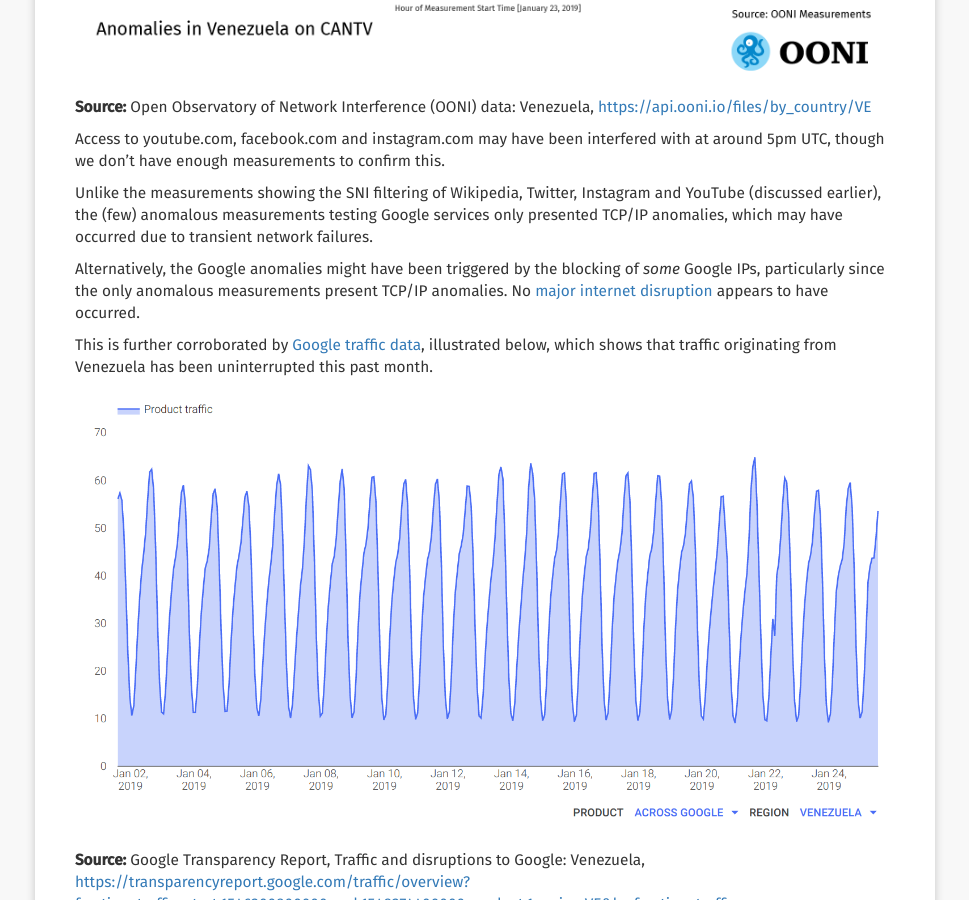
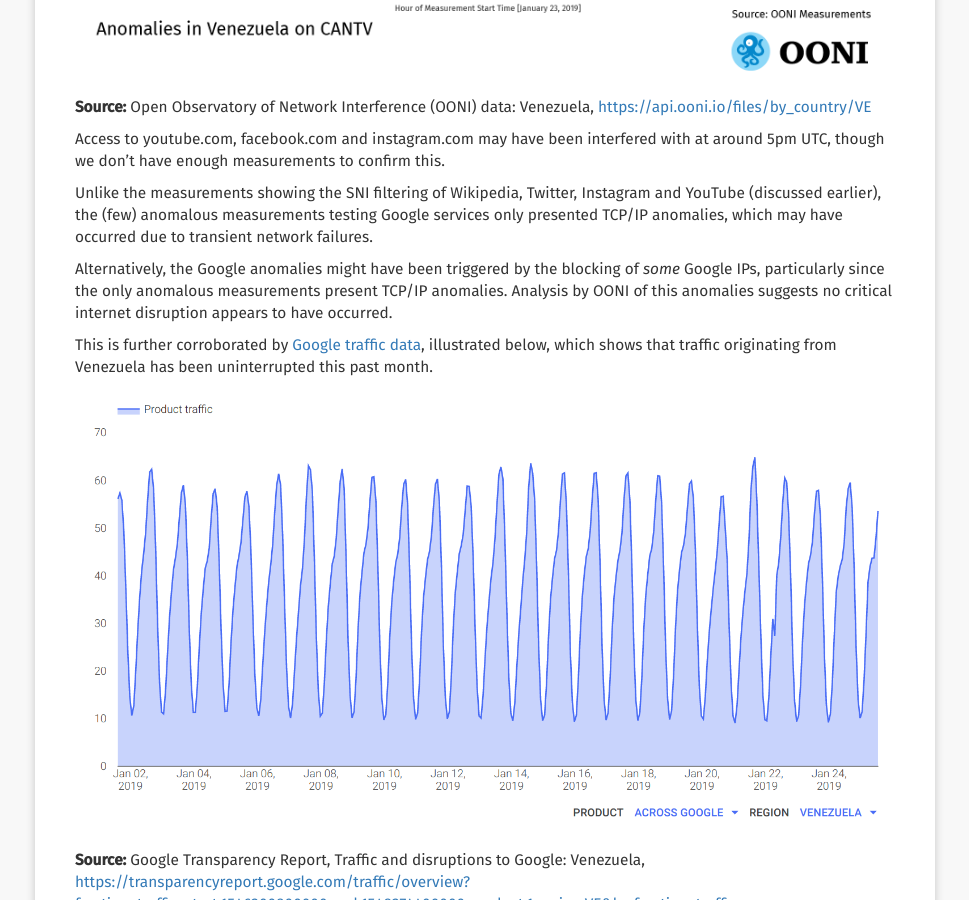
Before and after one commit to VEinteligente/VESinFiltro, a Jekyll site: the page built from _noticias/2019-01-29-report-2019-january.md, in a window 1280 px wide and 900 px high, scrolled down 7582 px. Shown: the whole window, without its empty margins (155-1124 px from the left). Built offline with Jekyll 4.4.1, drawn with Linux system fonts in a browser that asks for light colours; nearby versions of some CDN libraries.

Commit message:
Changes to mention of "No Major internet disruptions"

```diff
--- a/_noticias/2019-01-29-report-2019-january.md
+++ b/_noticias/2019-01-29-report-2019-january.md
@@ -327,8 +327,7 @@
 
 Alternatively, the Google anomalies might have been triggered by the
 blocking of *some* Google IPs, particularly since the only anomalous
-measurements present TCP/IP anomalies. No [major internet disruption](https://netblocks.org/reports/major-internet-disruptions-in-venezuela-amid-protests-4JBQ2kyo)
-appears to have occurred.
+measurements present TCP/IP anomalies. Analysis by OONI of this anomalies suggests no critical internet disruption appears to have occurred.
 
 This is further corroborated by [Google traffic data](https://transparencyreport.google.com/traffic/overview?fraction_traffic=start:1546300800000;end:1548374400000;product:1;region:VE&lu=fraction_traffic),
 illustrated below, which shows that traffic originating from Venezuela
```
